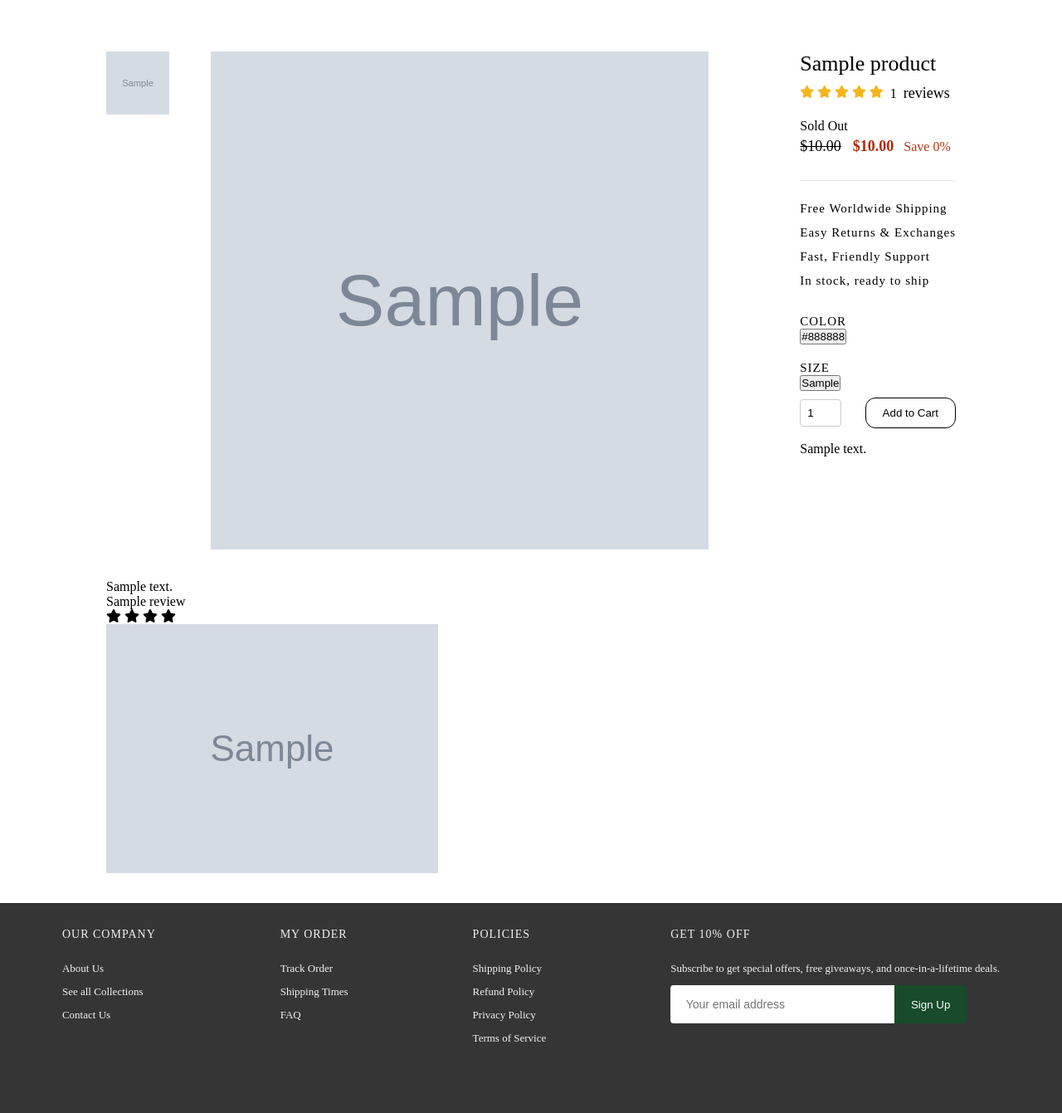
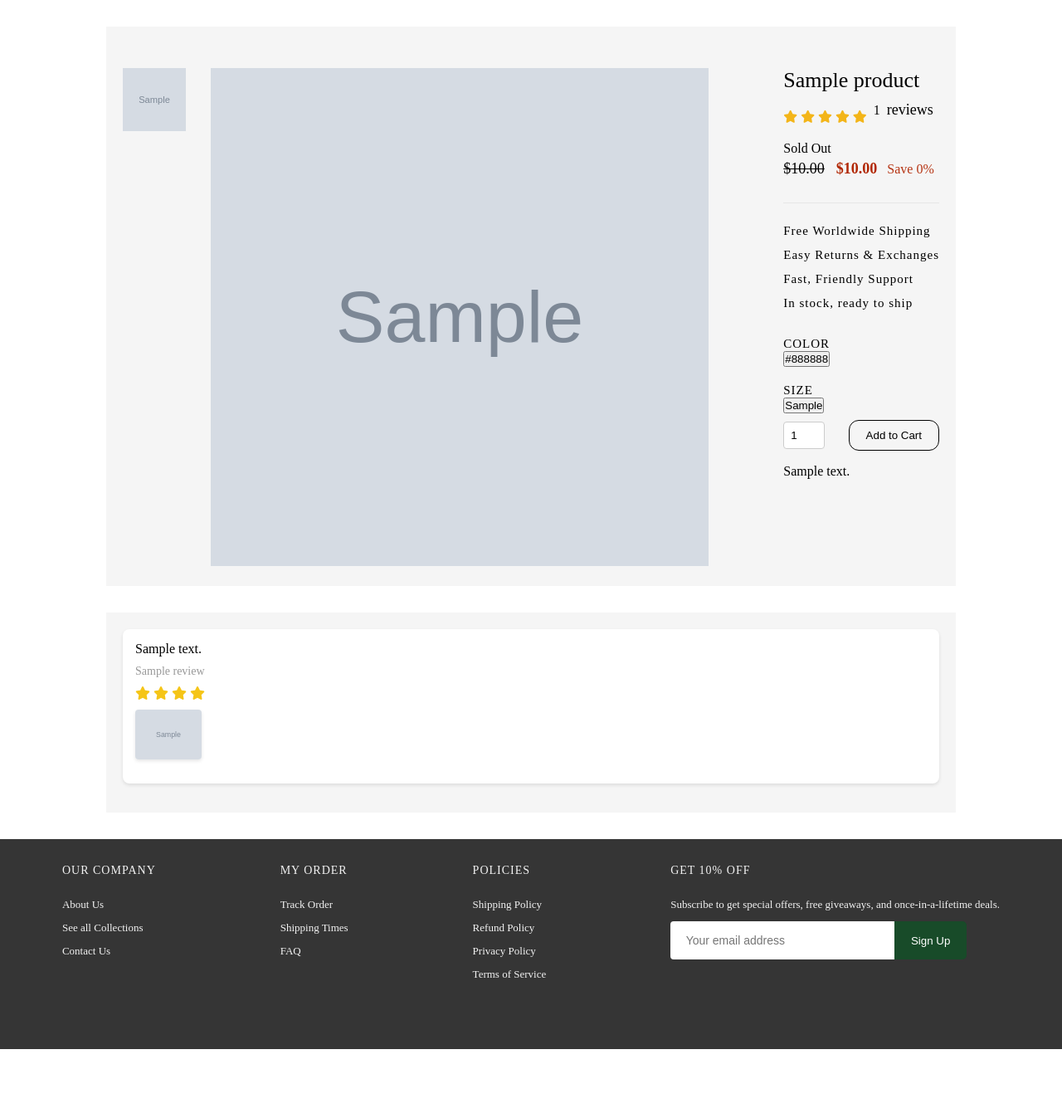
Before and after one commit to Bohdan-Pysarenko/dropshipping-site, a Django app: a page that uses store/templates/store/product.html in a window 1280 px wide; the page is wider, and only the part inside the window is pictured. Shown: the part 188-1529 px from the top of that part at 83% size. After the commit the page ends 1452 px from the top of that part, so only its background shows below. Run offline with Django 4.2, Linux system fonts and the light colour scheme; tables that the repository leaves empty hold one stand-in row (values such as "Sample post"); grey boxes marked "Sample" are stand-in pictures; some libraries are stand-ins or nearby versions.

Commit message:
add review

```diff
--- a/static/css/base.css
+++ b/static/css/base.css
@@ -7,9 +7,6 @@
 
 html {
   scroll-behavior: smooth;
-}
-body {
-  height: 100%;
 }
 
 .section-p1 {
--- a/store/templates/store/product.html
+++ b/store/templates/store/product.html
@@ -13,6 +13,76 @@
 		#navbar li a {
 			color: #000;
 		}
+
+
+		.section-p1 {
+		background-color: #f5f5f5;
+		padding: 20px;
+		}
+
+		/* Reviews container */
+		.reviews-container {
+		display: flex;
+		flex-direction: column;
+		}
+
+		/* Individual review row */
+		.review-row {
+		background-color: #ffffff;
+		border-radius: 8px;
+		box-shadow: 0 2px 4px rgba(0, 0, 0, 0.1);
+		padding: 15px;
+		margin-bottom: 15px;
+		}
+
+		/* Review text */
+		.review-row p:first-child {
+		font-size: 16px;
+		margin-bottom: 10px;
+		}
+
+		/* Reviewer name */
+		.review-row p:nth-child(2) {
+		font-size: 14px;
+		color: #999999;
+		}
+
+		/* Star rating */
+		.star {
+		margin-top: 10px;
+		}
+
+		.star i {
+		color: #f5c518;
+		}
+
+		/* Review images */
+		.review-images {
+		display: flex;
+		flex-wrap: wrap;
+		margin-top: 10px;
+		gap: 10px;
+		}
+
+		.review-images img.viewable {
+		max-width: 80px;
+		max-height: 80px;
+		margin-bottom: 10px;
+		border-radius: 4px;
+		box-shadow: 0 2px 4px rgba(0, 0, 0, 0.1);
+		}
+
+		/* Media query for responsiveness */
+		@media (max-width: 768px) {
+			.reviews-container {
+				flex-direction: column;
+			}
+
+			.review-images img {
+				max-width: 100%;
+			}
+		}
+
 	</style>
 {% endblock css %}
 {% block content %}
@@ -112,7 +182,29 @@
 					</div>
 					<div class="review-images">
 						{% for image in review.reviewimage_set.all %}
-							<img src="{{ image.imageURL}}">
+							<style>
+								img.non-view {
+									display: none;
+									position: absolute;
+									width: 160px;
+									z-index: 666;
+									right: 50%;
+									left: -50%;
+								}
+								.viewable:hover {
+									cursor: pointer;
+								}
+								.viewable:hover + .non-view{
+									display: block;
+								}
+								.viewable-container {
+									position: relative;
+								}
+							</style>
+							<div class="viewable-container">
+								<img class="viewable" src="{{ image.imageURL}}">
+								<img class="non-view" src="{{ image.imageURL}}">
+							</div>
 						{% endfor %}
 					</div>
 				</div>
```
Also changed, not shown: static/css/product.css (line endings or trailing spaces).
